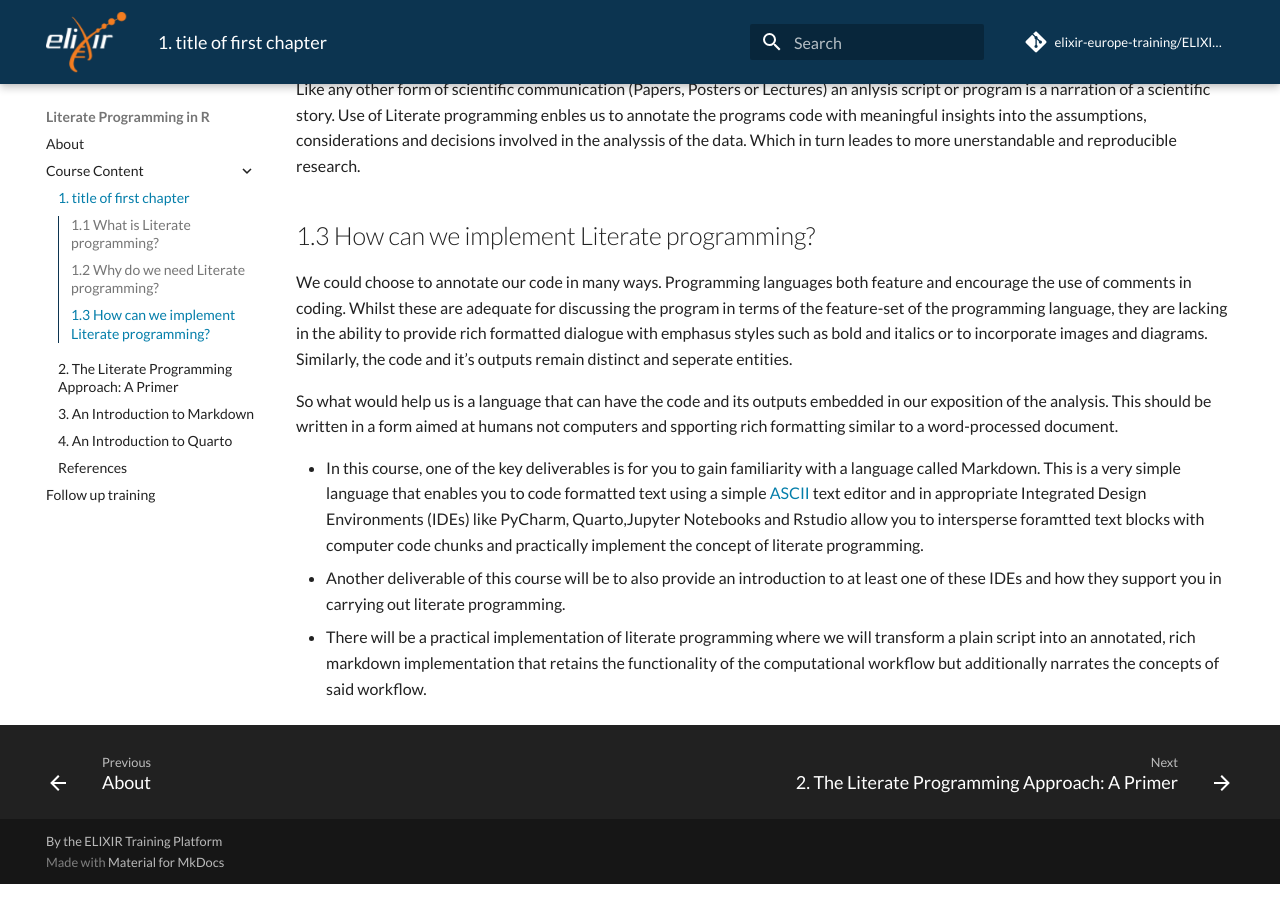
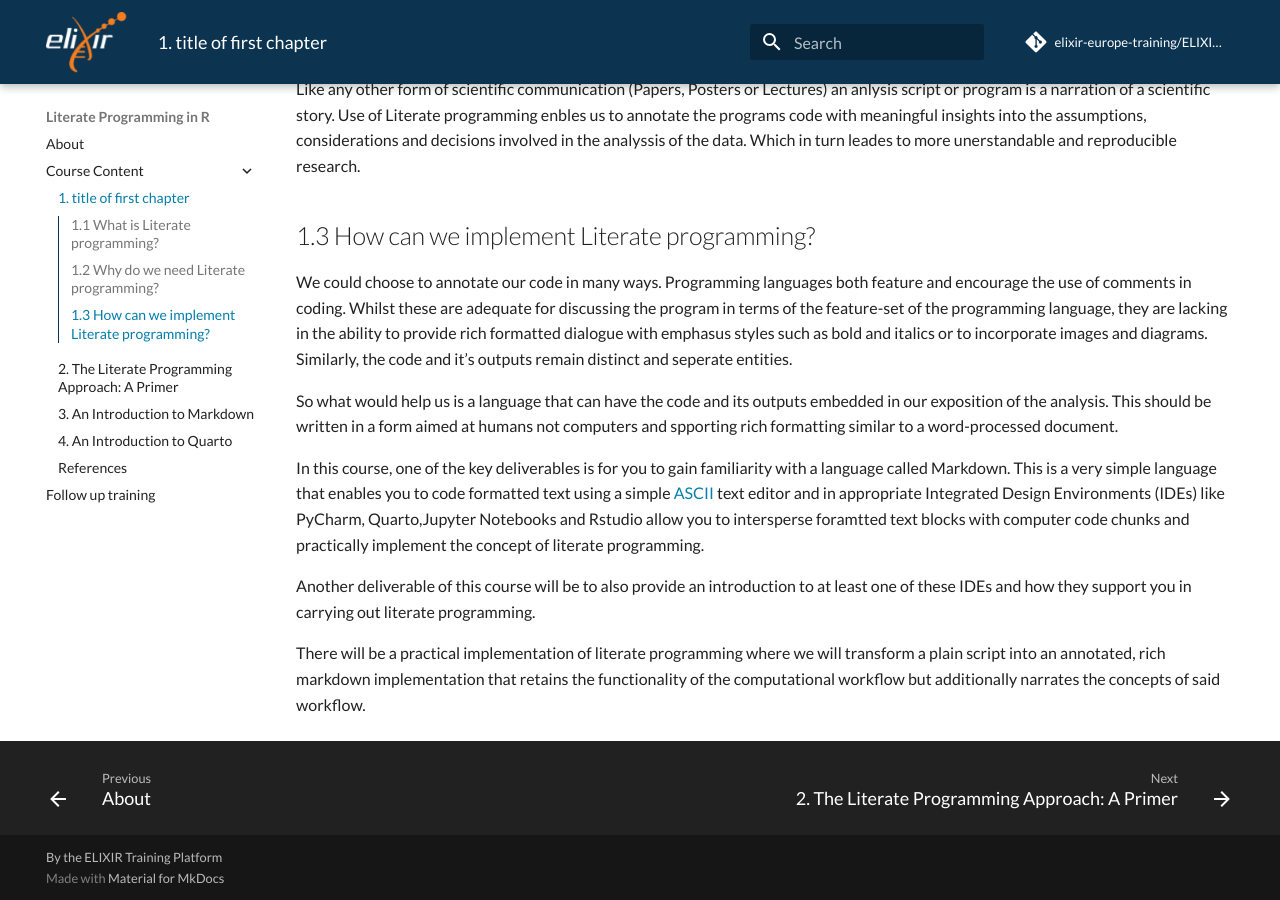
Before and after one commit to elixir-europe-training/ELIXIR-TrP-LiterateProgrammingR-CodeRep, an MkDocs documentation site: the page built from docs/chapters/chapter_01.md, in a window 1280 px wide and 900 px high, scrolled down 600 px. Built offline with MkDocs 1.6.1 and Material for MkDocs 9.7.7, drawn with Linux system fonts in a browser that asks for light colours; comment, search, counter and statistics services are not loaded.

```diff
--- a/docs/chapters/chapter_01.md
+++ b/docs/chapters/chapter_01.md
@@ -13,6 +13,8 @@ We could choose to annotate our code in many ways. Programming languages both fe
 
 So what would help us is a language that can have the code and its outputs embedded in our exposition of the analysis. This should be written in a form aimed at humans not computers and spporting rich formatting similar to a word-processed document.
 
-* In this course, one of the key deliverables is for you to gain familiarity with a language called Markdown. This is a very simple language that enables you to code formatted text using a simple [ASCII](https://en.wikipedia.org/wiki/ASCII) text editor and in appropriate Integrated Design Environments (IDEs) like PyCharm, Quarto,Jupyter Notebooks and Rstudio allow you to intersperse foramtted text blocks with computer code chunks and practically implement the concept of literate programming.
-* Another deliverable of this course will be to also provide an introduction to at least one of these IDEs and how they support you in carrying out literate programming.
-* There will be a practical implementation of literate programming where we will transform a plain script into an annotated, rich markdown implementation that retains the functionality of the computational workflow but additionally narrates the concepts of said workflow.
+In this course, one of the key deliverables is for you to gain familiarity with a language called Markdown. This is a very simple language that enables you to code formatted text using a simple [ASCII](https://en.wikipedia.org/wiki/ASCII) text editor and in appropriate Integrated Design Environments (IDEs) like PyCharm, Quarto,Jupyter Notebooks and Rstudio allow you to intersperse foramtted text blocks with computer code chunks and practically implement the concept of literate programming.
+
+Another deliverable of this course will be to also provide an introduction to at least one of these IDEs and how they support you in carrying out literate programming.
+
+There will be a practical implementation of literate programming where we will transform a plain script into an annotated, rich markdown implementation that retains the functionality of the computational workflow but additionally narrates the concepts of said workflow.
```
